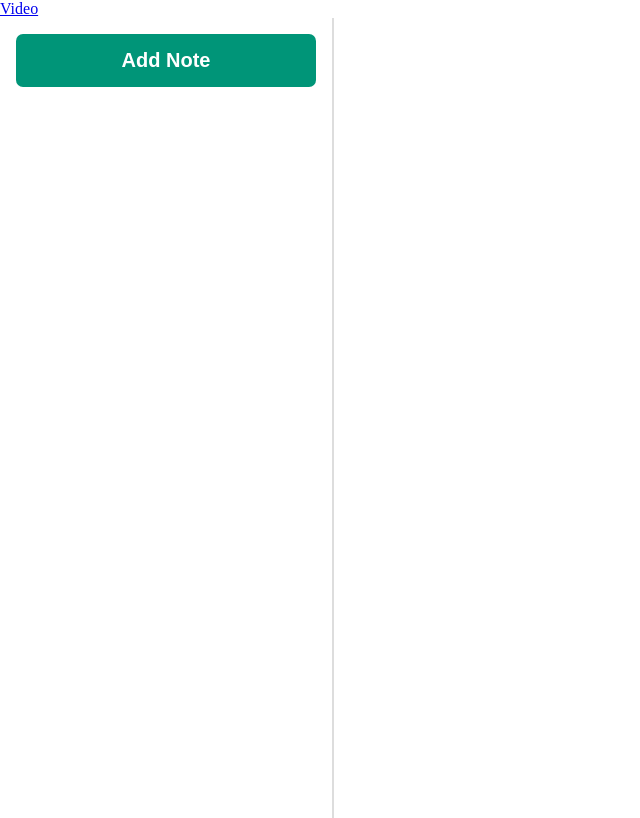
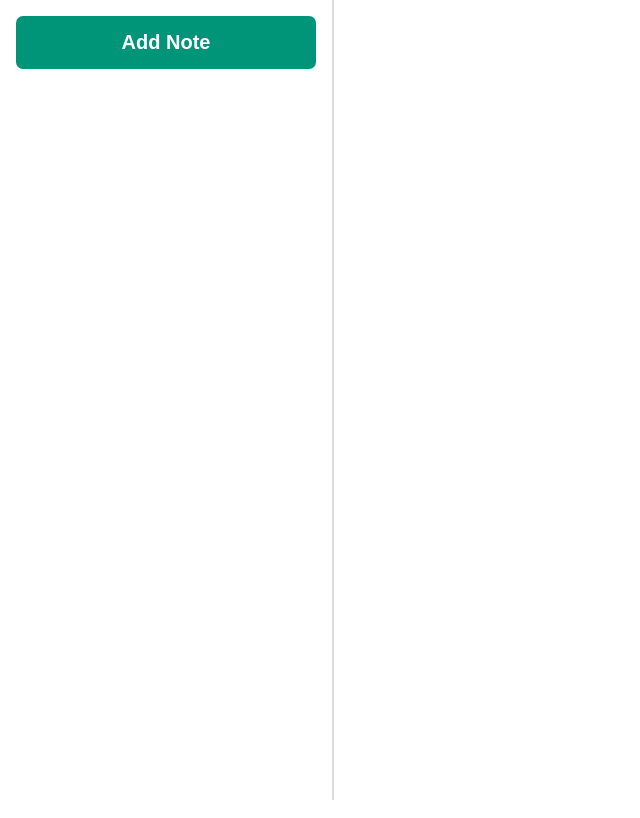
Before and after one commit to peterfulop/210712_NotesApp, a plain HTML site: page index.html in a window 1280 px wide. Shown: the whole page, without its empty margins (0-640 px from the left). Drawn offline with Linux system fonts and the light colour scheme.

Commit message:
07.13. Update

```diff
--- a/index.html
+++ b/index.html
@@ -10,7 +10,6 @@
 </head>
 
 <body>
-    <a href="https://www.youtube.com/watch?v=01YKQmia2Jw&ab_channel=dcode">Video</a>
     <div class="notes" id="app">
     </div>
     <script src="./js/main.js" type="module"></script>
--- a/js/main.js
+++ b/js/main.js
@@ -1,3 +1,8 @@
 import App from './App.js';
 const root = document.getElementById("app");
 const app = new App(root);
+
+/**
+ * Project source:
+ * https://www.youtube.com/watch?v=01YKQmia2Jw&ab_channel=dcode
+ */
```
